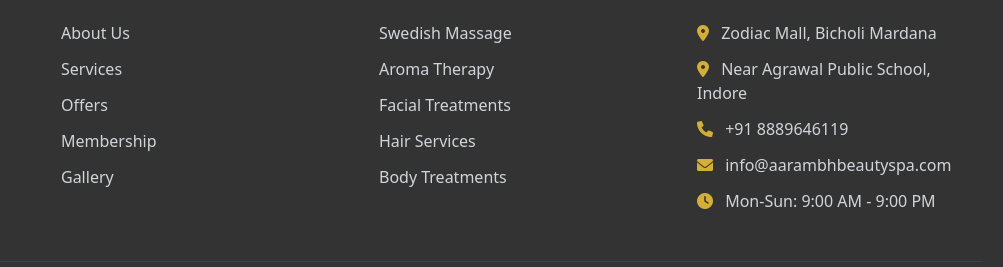
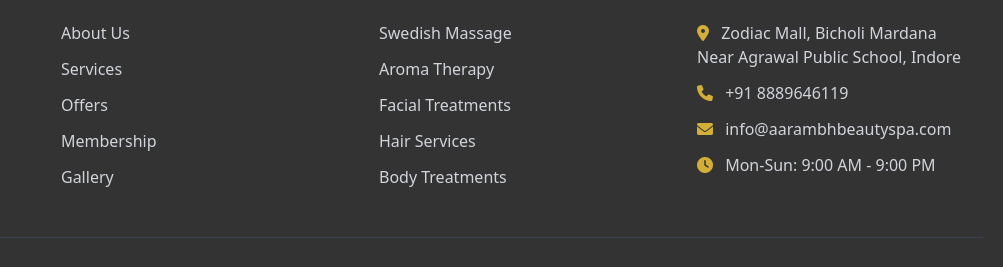
Before and after one commit to balrambaghel810/Aarambh, a plain HTML site: page index.html in a window 1280 px wide. Shown: the part 3892-4159 px from the top of the page, 277-1280 px from the left. Drawn offline with nearby package versions, Linux system fonts and the light colour scheme.

Commit message:
Update index.html

```diff
--- a/index.html
+++ b/index.html
@@ -648,12 +648,10 @@
             </h4>
             <p class="text-gray-300 mb-3">
               <i class="fas fa-map-marker-alt text-primary mr-2"></i> Zodiac
-              Mall, Bicholi Mardana
-            </p>
-            <p class="text-gray-300 mb-3">
-              <i class="fas fa-map-marker-alt text-primary mr-2"></i> Near
+              Mall, Bicholi Mardana <br/> Near
               Agrawal Public School, Indore
             </p>
+
             <p class="text-gray-300 mb-3">
               <i class="fas fa-phone text-primary mr-2"></i> +91 8889646119
             </p>
```
